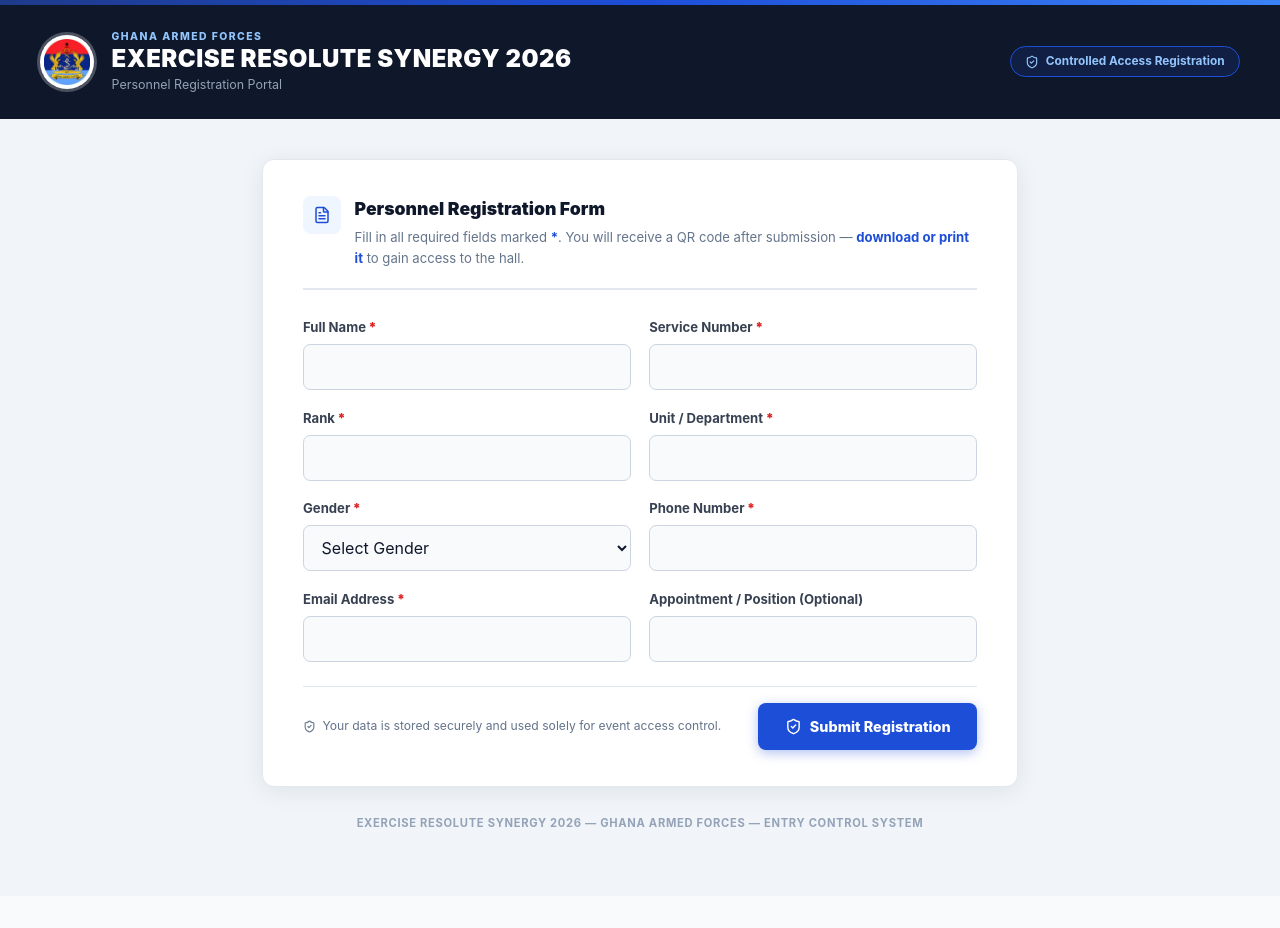
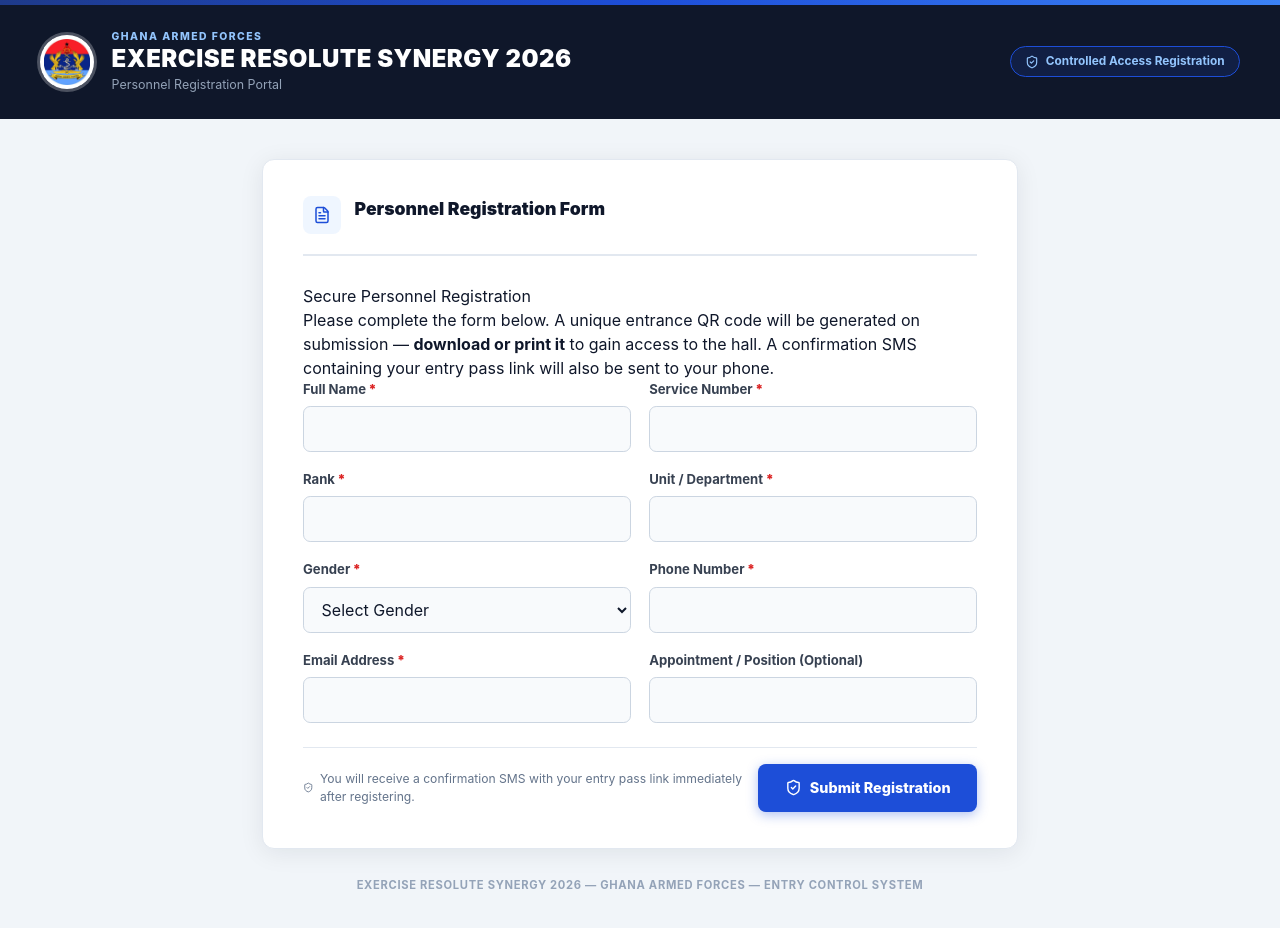
Before and after one commit to kingsleyweb-tech/mil.entry-system, a React (Vite) app in the folder client/: page /register in a window 1280 px wide. Shown: the top 928 px of the page. Before the commit the page ends 896 px from the top, so only its background shows below. Built offline with nearby package versions, Linux system fonts and the light colour scheme; no server answers.

Commit message:
feat: add SMS confirmation notices on the registration form

```diff
--- a/client/src/pages/RegistrationPage.tsx
+++ b/client/src/pages/RegistrationPage.tsx
@@ -95,9 +95,17 @@
             </span>
             <div>
               <h2 className="rp-card-title">Personnel Registration Form</h2>
-              <p className="rp-card-sub">
-                Fill in all required fields marked <b>*</b>. You will receive a QR code after
+            </div>
+          </div>
+
+          {/* Info Banner */}
+          <div className="rp-info-banner">
+            <div>
+              <p className="rp-info-title">Secure Personnel Registration</p>
+              <p className="rp-info-body">
+                Please complete the form below. A unique entrance QR code will be generated on
                 submission — <strong>download or print it</strong> to gain access to the hall.
+                A confirmation SMS containing your entry pass link will also be sent to your phone.
               </p>
             </div>
           </div>
@@ -140,7 +148,7 @@
             <div className="rp-submit-row">
               <p className="rp-security-note">
                 <ShieldCheck size={13} aria-hidden="true" />
-                Your data is stored securely and used solely for event access control.
+                You will receive a confirmation SMS with your entry pass link immediately after registering.
               </p>
               <button className="rp-submit-btn" type="submit" disabled={submitting}>
                 {submitting
```
